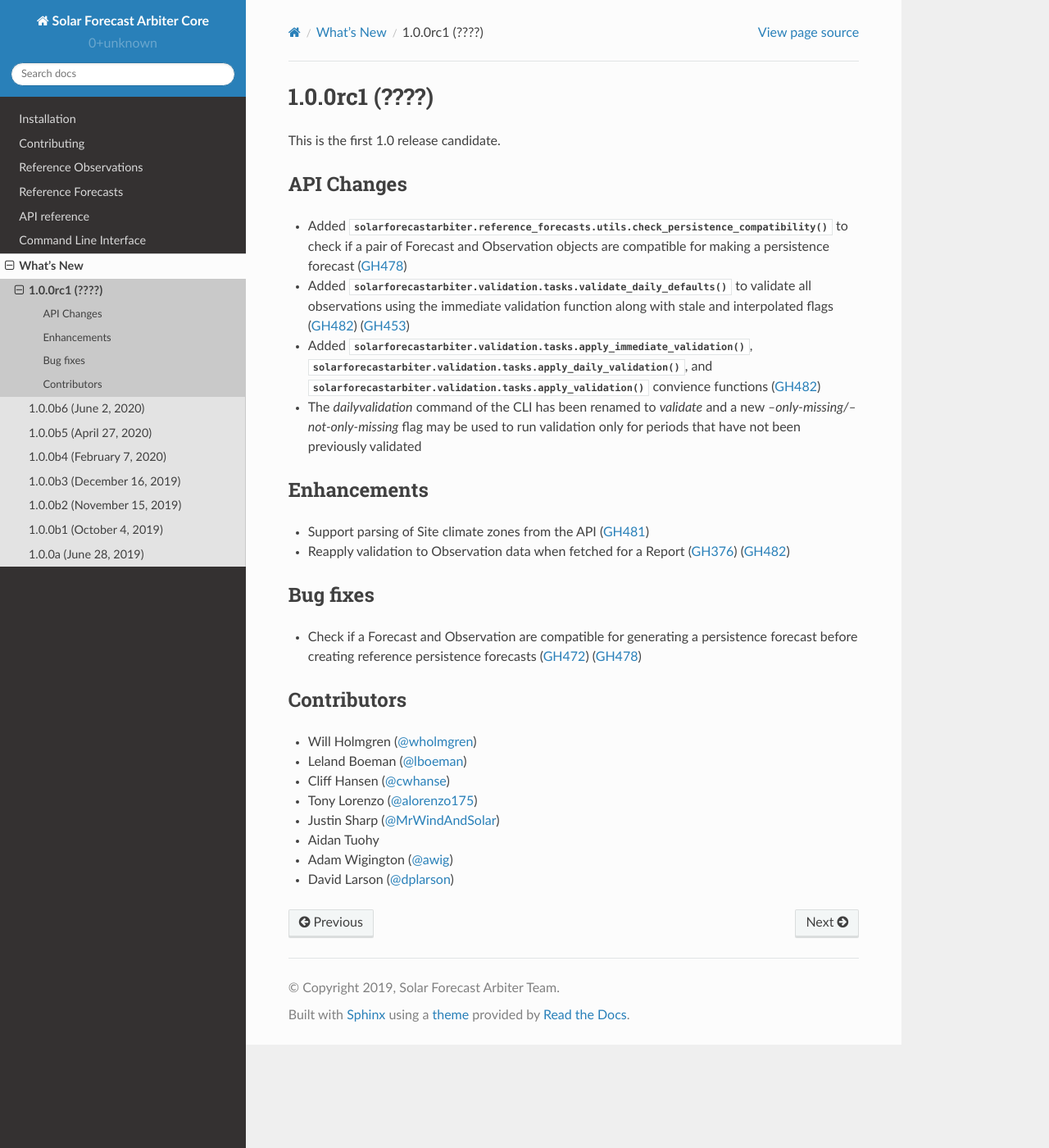
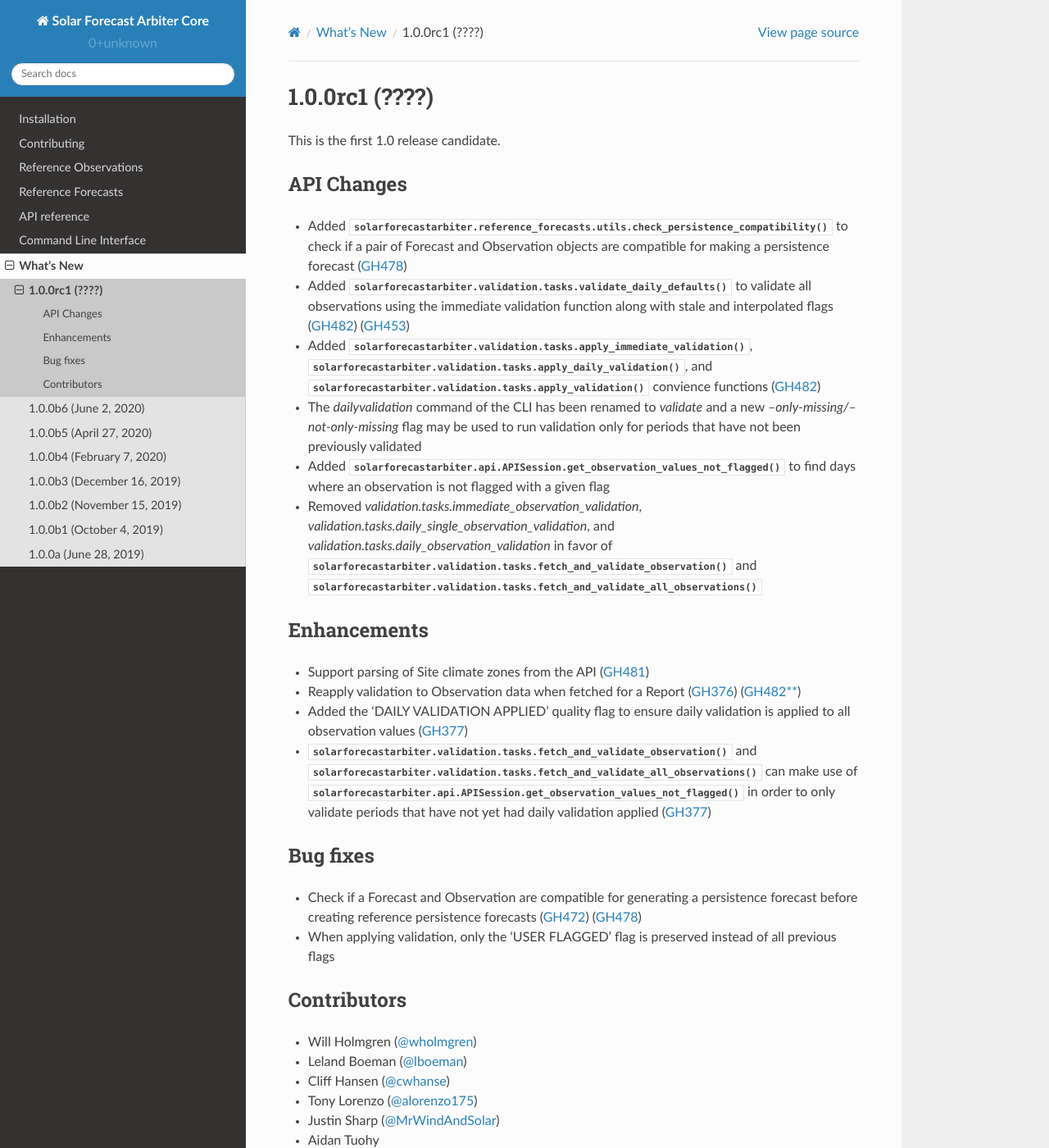
Before and after one commit to SolarArbiter/solarforecastarbiter-core, a Sphinx documentation site: the page built from docs/source/whatsnew/1.0.0rc1.rst, in a window 1280 px wide and 1400 px high. Shown: the whole window at 82% size. Built offline with Sphinx 7.4.7 and the Read the Docs theme 2.0.0, drawn with Linux system fonts in a browser that asks for light colours.

Commit message:
update docs

```diff
--- a/docs/source/api.rst
+++ b/docs/source/api.rst
@@ -363,6 +363,8 @@ Observations
    io.api.APISession.create_observation
    io.api.APISession.get_observation_values
    io.api.APISession.post_observation_values
+   io.api.APISession.get_observation_time_range
+   io.api.APISession.get_observation_values_not_flagged
 
 Forecasts
 
@@ -374,6 +376,7 @@ Forecasts
    io.api.APISession.create_forecast
    io.api.APISession.get_forecast_values
    io.api.APISession.post_forecast_values
+   io.api.APISession.get_forecast_time_range
 
 Probabilistic Forecasts
 
@@ -387,6 +390,7 @@ Probabilistic Forecasts
    io.api.APISession.get_probabilistic_forecast_constant_value
    io.api.APISession.get_probabilistic_forecast_constant_value_values
    io.api.APISession.post_probabilistic_forecast_constant_value_values
+   io.api.APISession.get_probabilistic_forecast_constant_value_time_range
 
 Aggregates
 
--- a/docs/source/whatsnew/1.0.0rc1.rst
+++ b/docs/source/whatsnew/1.0.0rc1.rst
@@ -21,21 +21,35 @@ API Changes
 * The `dailyvalidation` command of the CLI has been renamed to `validate` and a
   new `--only-missing/--not-only-missing` flag may be used to run validation
   only for periods that have not been previously validated
-
+* Added :py:func:`solarforecastarbiter.api.APISession.get_observation_values_not_flagged`
+  to find days where an observation is not flagged with a given flag
+* Removed `validation.tasks.immediate_observation_validation`,
+  `validation.tasks.daily_single_observation_validation`,
+  and `validation.tasks.daily_observation_validation` in favor of
+  :py:func:`solarforecastarbiter.validation.tasks.fetch_and_validate_observation`
+  and :py:func:`solarforecastarbiter.validation.tasks.fetch_and_validate_all_observations`
 
 Enhancements
 ~~~~~~~~~~~~
 * Support parsing of Site climate zones from the API (:pull:`481`)
 * Reapply validation to Observation data when fetched for a Report
-  (:issue:`376`) (:pull:`482`)
-
+  (:issue:`376`) (:pull:`482**`)
+* Added the 'DAILY VALIDATION APPLIED' quality flag to ensure daily validation
+  is applied to all observation values (:issue:`377`)
+* :py:func:`solarforecastarbiter.validation.tasks.fetch_and_validate_observation`
+  and :py:func:`solarforecastarbiter.validation.tasks.fetch_and_validate_all_observations`
+  can make use of
+  :py:func:`solarforecastarbiter.api.APISession.get_observation_values_not_flagged`
+  in order to only validate periods that have not yet had daily validation applied
+  (:issue:`377`)
 
 Bug fixes
 ~~~~~~~~~
 * Check if a Forecast and Observation are compatible for generating a
   persistence forecast before creating reference persistence forecasts
   (:issue:`472`) (:pull:`478`)
-
+* When applying validation, only the 'USER FLAGGED' flag is preserved
+  instead of all previous flags
 
 Contributors
 ~~~~~~~~~~~~
```
